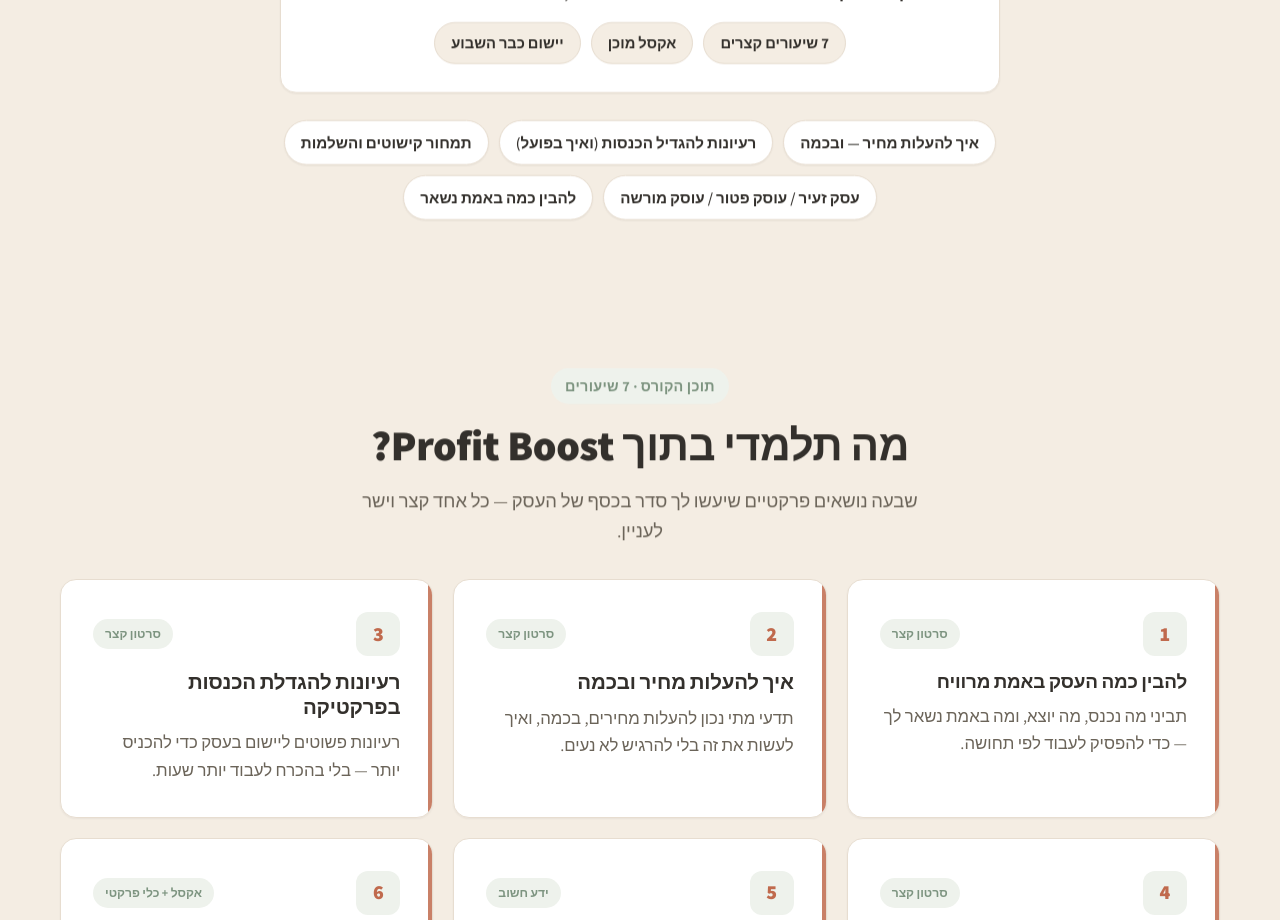
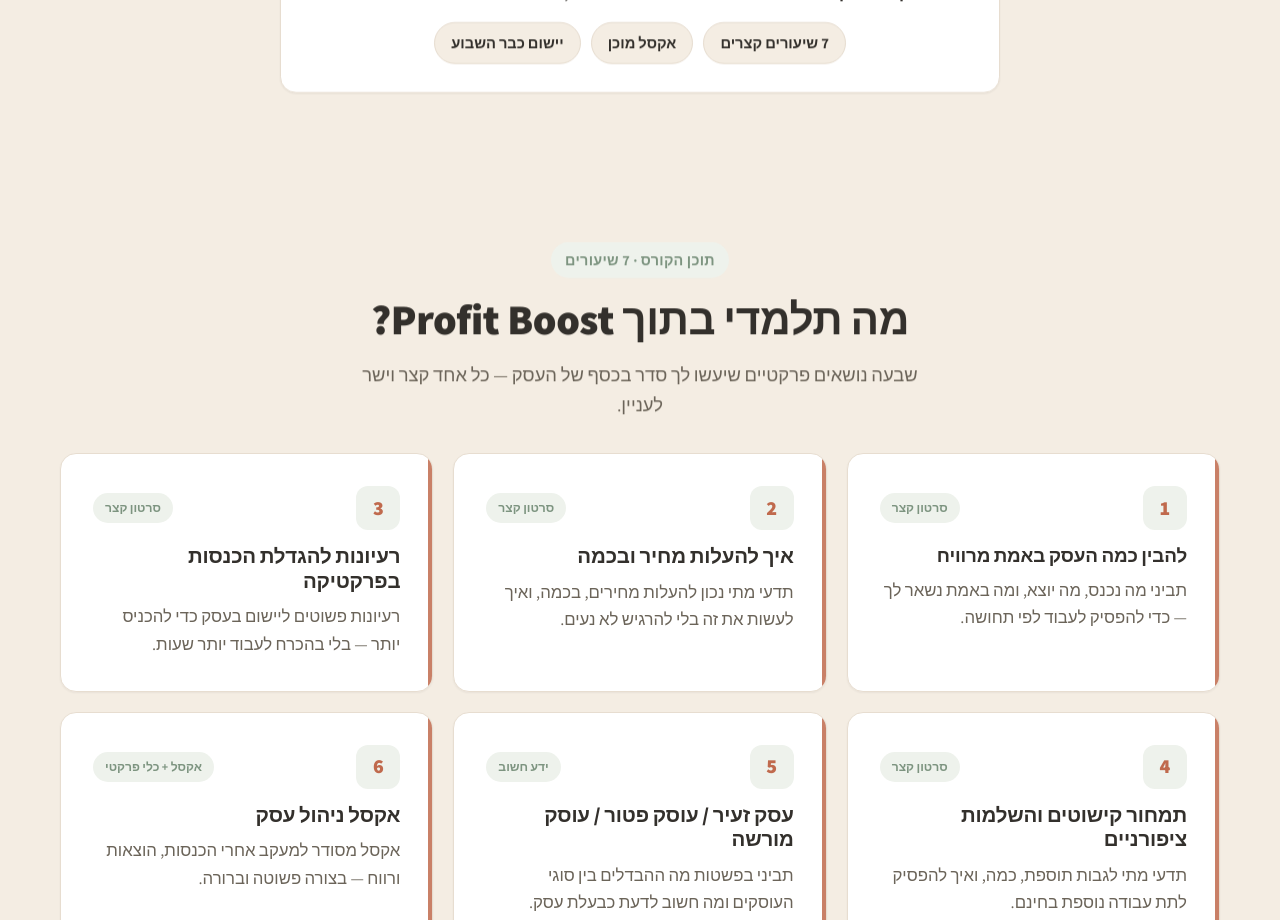
Before and after one commit to yuvalmosh13/profit-boost, a React (Vite) app: page / in a window 1280 px wide. Shown: the part 2980-3900 px from the top of the page. Built offline with nearby package versions, Linux system fonts and the light colour scheme.

Commit message:
Remove duplicate topic chips in Reframe (same topics as Curriculum below)
Co-Authored-By: Claude Haiku 4.5 <noreply@anthropic.com>

```diff
--- a/src/components/Reframe.jsx
+++ b/src/components/Reframe.jsx
@@ -1,18 +1,10 @@
 import Reveal from './Reveal'
 import './Reframe.css'
 
-// Key course topics — surfaced early so visitors see it's more than pricing.
-const topics = [
-  'איך להעלות מחיר — ובכמה',
-  'רעיונות להגדיל הכנסות (ואיך בפועל)',
-  'תמחור קישוטים והשלמות',
-  'עסק זעיר / עוסק פטור / עוסק מורשה',
-  'להבין כמה באמת נשאר',
-]
-
 /**
  * Reframe — "this is not just another theory course". Positions Profit Boost
- * as a broad, practical program and previews the real topics via chips.
+ * as a broad, practical program. The actual topic list lives in the Curriculum
+ * section below, so no topic chips are duplicated here.
  */
 export default function Reframe() {
   return (
@@ -44,14 +36,6 @@ export default function Reframe() {
             <span className="mechanism__pill">יישום כבר השבוע</span>
           </div>
         </Reveal>
-
-        <Reveal className="topics">
-          {topics.map((t) => (
-            <span className="topic-chip" key={t}>
-              {t}
-            </span>
-          ))}
-        </Reveal>
       </div>
     </section>
   )
```
